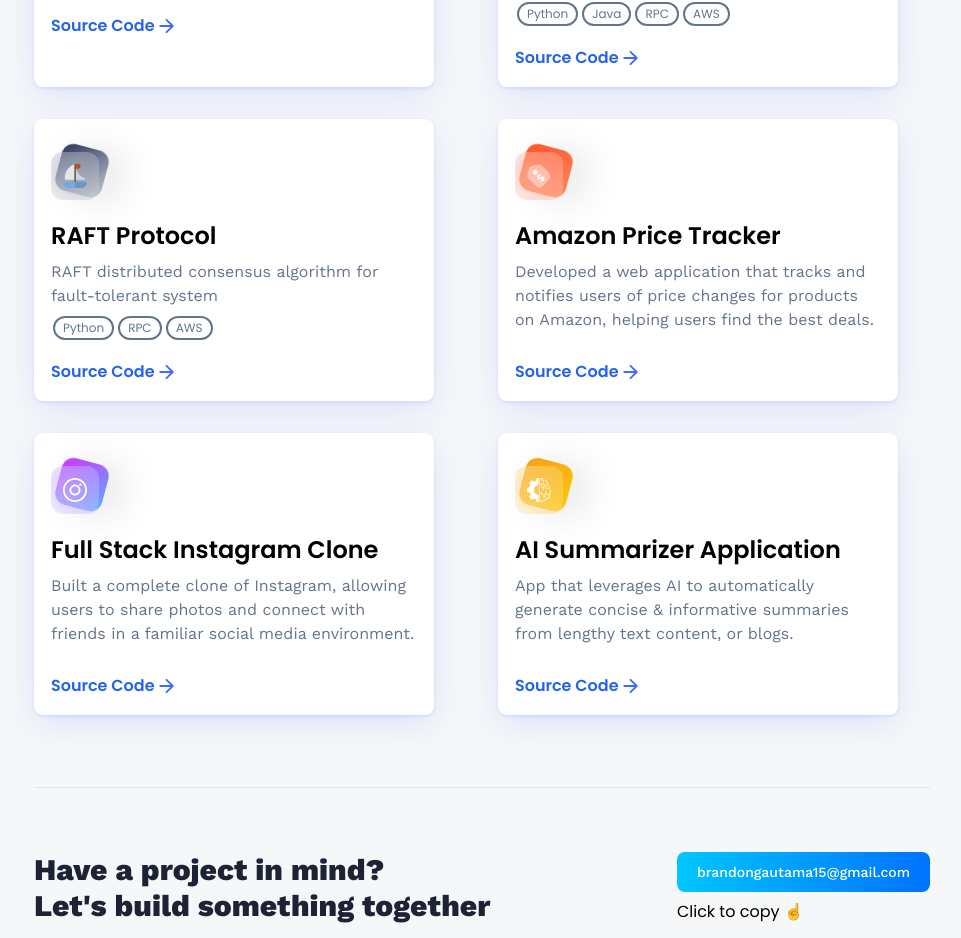
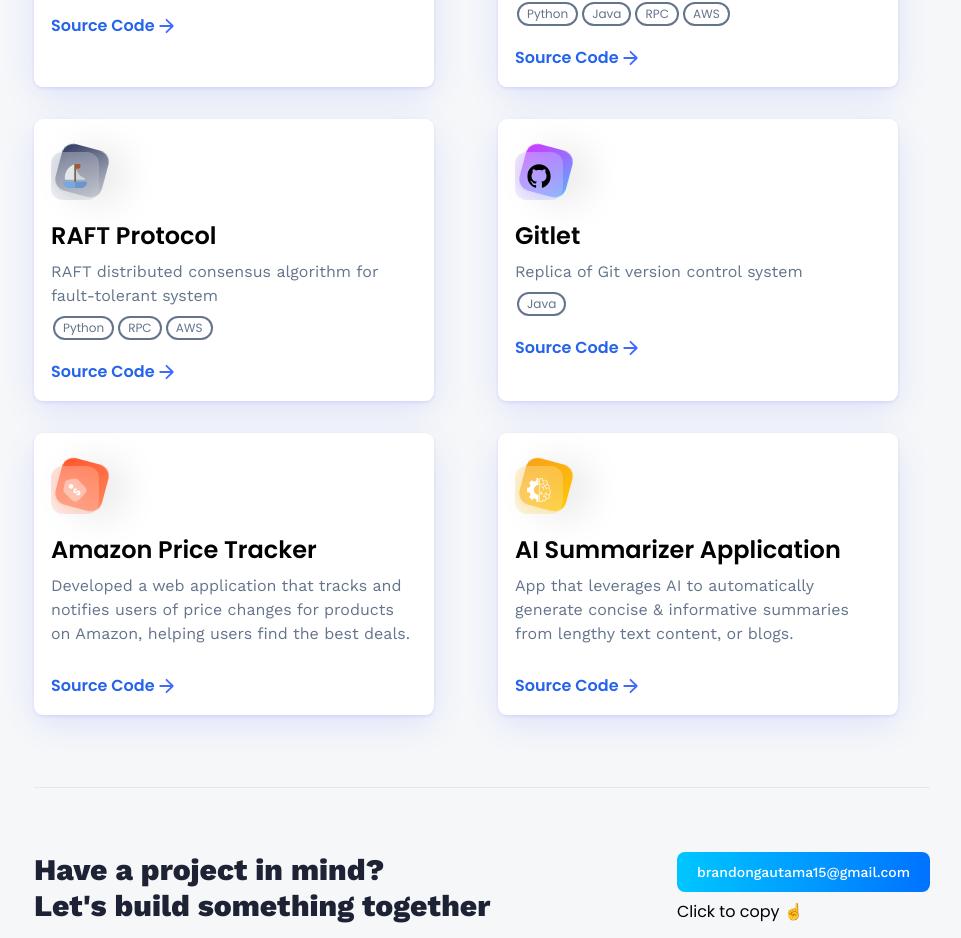
Before and after one commit to brandongautama/Portfolio, a React (Vite) app: page /projects in a window 1280 px wide. Shown: the part 3797-4735 px from the top of the page, without its empty margins (158-1119 px from the left). Built offline with nearby package versions, Linux system fonts and the light colour scheme.

Commit message:
add projects

```diff
--- a/src/constants/index.js
+++ b/src/constants/index.js
@@ -249,20 +249,20 @@
     link: "https://github.com/brandongautama/RAFT",
   },
   {
+    iconUrl: github,
+    theme: "btn-back-pink",
+    name: "Gitlet",
+    description: "Replica of Git version control system",
+    skills: ["Java"],
+    link: "https://github.com/brandongautama/Gitlet",
+  },
+  {
     iconUrl: pricewise,
     theme: "btn-back-red",
     name: "Amazon Price Tracker",
     description:
       "Developed a web application that tracks and notifies users of price changes for products on Amazon, helping users find the best deals.",
     link: "https://github.com/adrianhajdin/pricewise",
-  },
-  {
-    iconUrl: snapgram,
-    theme: "btn-back-pink",
-    name: "Full Stack Instagram Clone",
-    description:
-      "Built a complete clone of Instagram, allowing users to share photos and connect with friends in a familiar social media environment.",
-    link: "https://github.com/adrianhajdin/social_media_app",
   },
   {
     iconUrl: summiz,
```
